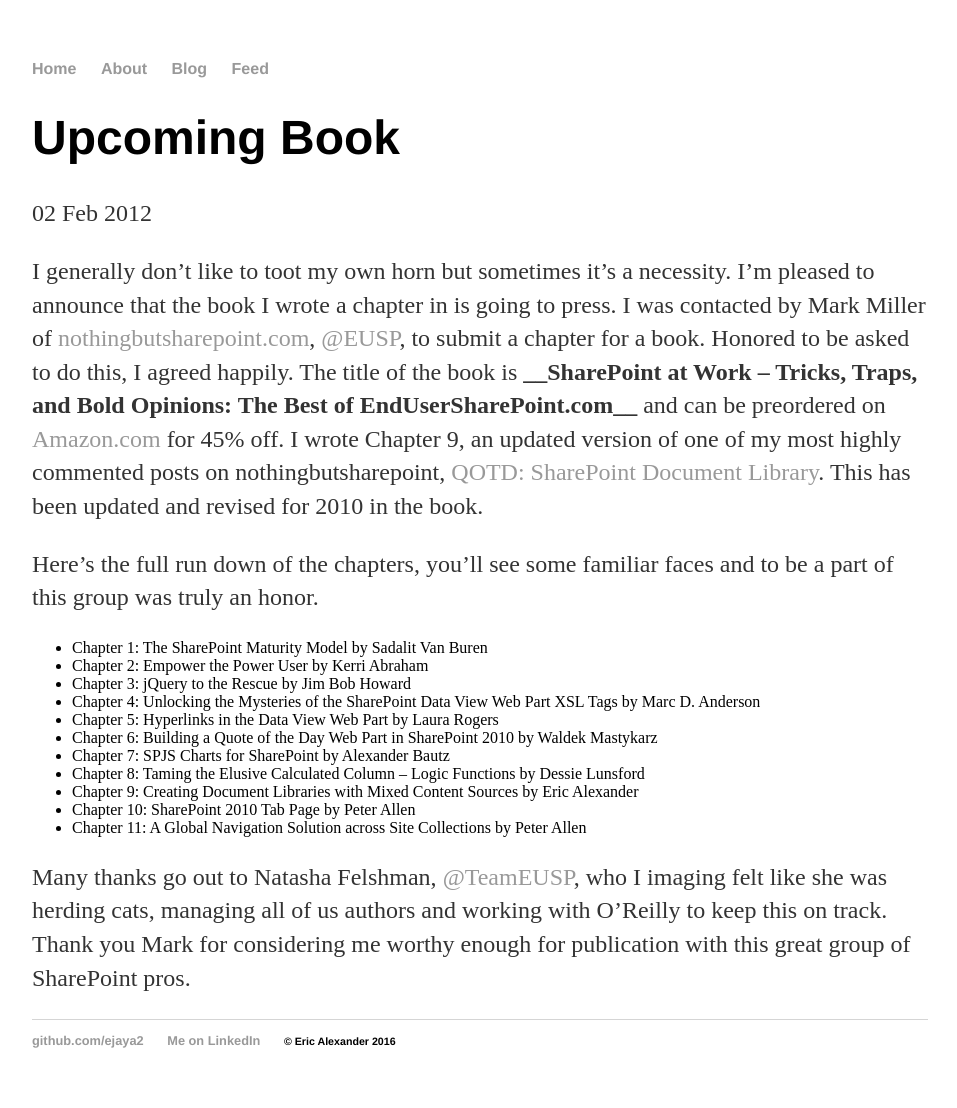
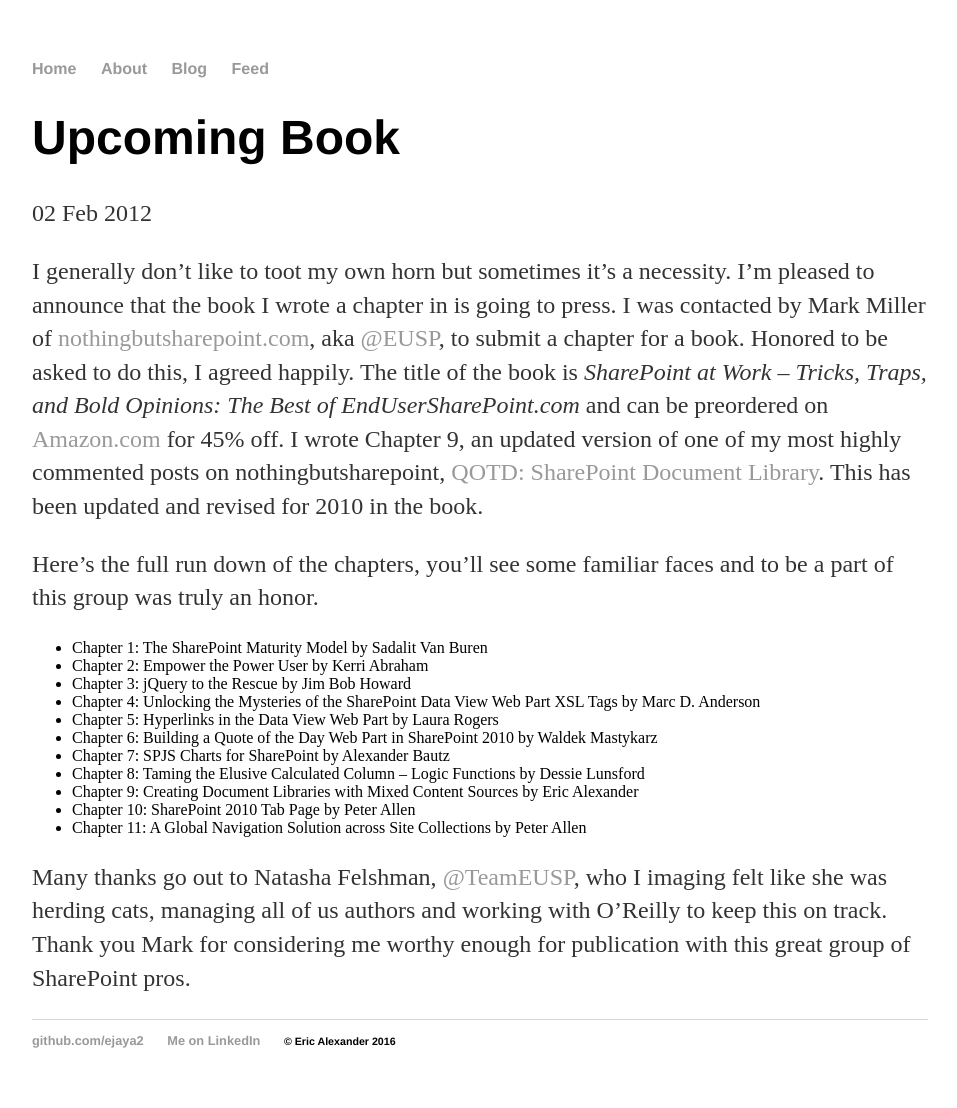
Before and after one commit to ejaya2/ejaya2.github.io, a Jekyll site: the page built from _posts/2012-02-02-Upcomming-Book.md, in a window 1280 px wide. Shown: the whole page, without its empty margins (160-1117 px from the left). Built offline with Jekyll 4.4.1, drawn with Linux system fonts in a browser that asks for light colours.

Commit message:
Update 2012-02-02-Upcomming-Book.md

```diff
--- a/_posts/2012-02-02-Upcomming-Book.md
+++ b/_posts/2012-02-02-Upcomming-Book.md
@@ -6,19 +6,20 @@
 tags: Book
 author: Eric
 ---
-I generally don't like to toot my own horn but sometimes it's a necessity. I'm pleased to announce that the book I wrote a chapter in is going to press. I was contacted by Mark Miller of [nothingbutsharepoint.com](https://www.nothingbutsharepoint.com/"), [@EUSP](http://twitter.com/EUSP"), to submit a chapter for a book. Honored to be asked to do this, I agreed happily. The title of the book is **__SharePoint at Work – Tricks, Traps, and Bold Opinions: The Best of EndUserSharePoint.com__** and can be preordered on [Amazon.com](http://www.amazon.com/SharePoint-2010-Work-Tricks-Opinions/dp/1449321003/) for 45% off. I wrote Chapter 9, an updated version of one of my most highly commented posts on nothingbutsharepoint, [QOTD: SharePoint Document Library](https://www.nothingbutsharepoint.com/sites/eusp/Pages/qotd-sharepoint-document-library.aspx). This has been updated and revised for 2010 in the book.
+I generally don't like to toot my own horn but sometimes it's a necessity. I'm pleased to announce that the book I wrote a chapter in is going to press. I was contacted by Mark Miller of [nothingbutsharepoint.com](https://www.nothingbutsharepoint.com/"), aka [@EUSP](http://twitter.com/EUSP"), to submit a chapter for a book. Honored to be asked to do this, I agreed happily. The title of the book is _SharePoint at Work – Tricks, Traps, and Bold Opinions: The Best of EndUserSharePoint.com_ and can be preordered on [Amazon.com](http://www.amazon.com/SharePoint-2010-Work-Tricks-Opinions/dp/1449321003/) for 45% off. I wrote Chapter 9, an updated version of one of my most highly commented posts on nothingbutsharepoint, [QOTD: SharePoint Document Library](https://www.nothingbutsharepoint.com/sites/eusp/Pages/qotd-sharepoint-document-library.aspx). This has been updated and revised for 2010 in the book.
 
 Here's the full run down of the chapters, you'll see some familiar faces and to be a part of this group was truly an honor.
- * Chapter 1: The SharePoint Maturity Model by Sadalit Van Buren
- * Chapter 2: Empower the Power User by Kerri Abraham
- * Chapter 3: jQuery to the Rescue by Jim Bob Howard
- * Chapter 4: Unlocking the Mysteries of the SharePoint Data View Web Part XSL Tags by Marc D. Anderson
- * Chapter 5: Hyperlinks in the Data View Web Part by Laura Rogers
- * Chapter 6: Building a Quote of the Day Web Part in SharePoint 2010 by Waldek Mastykarz
- * Chapter 7: SPJS Charts for SharePoint by Alexander Bautz
- * Chapter 8: Taming the Elusive Calculated Column – Logic Functions by Dessie Lunsford
- * Chapter 9: Creating Document Libraries with Mixed Content Sources by Eric Alexander
- * Chapter 10: SharePoint 2010 Tab Page by Peter Allen
- * Chapter 11: A Global Navigation Solution across Site Collections by Peter Allen
+
+- Chapter 1: The SharePoint Maturity Model by Sadalit Van Buren
+- Chapter 2: Empower the Power User by Kerri Abraham
+- Chapter 3: jQuery to the Rescue by Jim Bob Howard
+- Chapter 4: Unlocking the Mysteries of the SharePoint Data View Web Part XSL Tags by Marc D. Anderson
+- Chapter 5: Hyperlinks in the Data View Web Part by Laura Rogers
+- Chapter 6: Building a Quote of the Day Web Part in SharePoint 2010 by Waldek Mastykarz
+- Chapter 7: SPJS Charts for SharePoint by Alexander Bautz
+- Chapter 8: Taming the Elusive Calculated Column – Logic Functions by Dessie Lunsford
+- Chapter 9: Creating Document Libraries with Mixed Content Sources by Eric Alexander
+- Chapter 10: SharePoint 2010 Tab Page by Peter Allen
+- Chapter 11: A Global Navigation Solution across Site Collections by Peter Allen
 
 Many thanks go out to Natasha Felshman, [@TeamEUSP](http://twitter.com/TeamEUSP), who I imaging felt like she was herding cats, managing all of us authors and working with O'Reilly to keep this on track. Thank you Mark for considering me worthy enough for publication with this great group of SharePoint pros.
```
